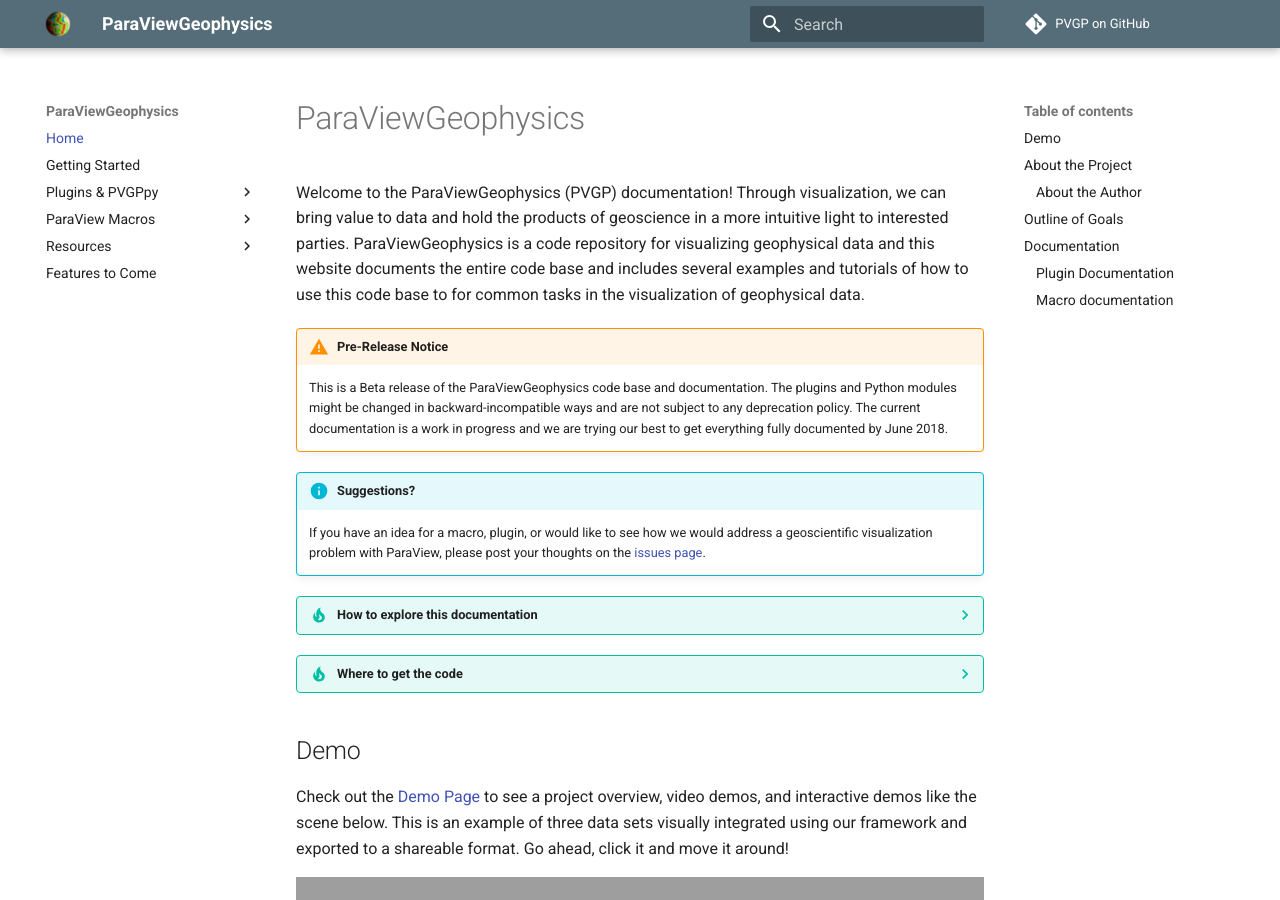
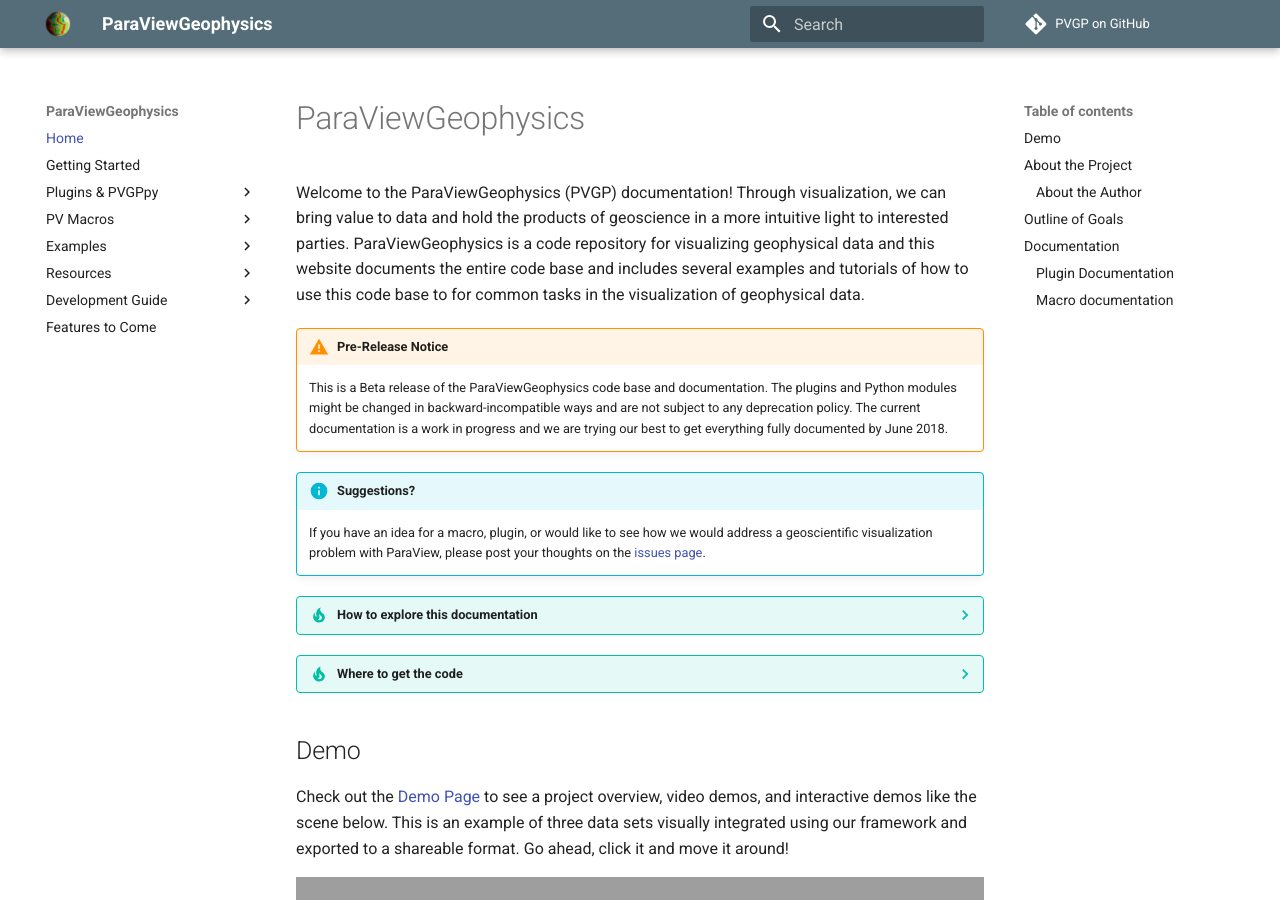
Before and after one commit to OpenGeoVis/PVGeo, an MkDocs documentation site: the page built from docs/index.md, in a window 1280 px wide and 900 px high. Built offline with MkDocs 1.6.1 and Material for MkDocs 9.7.7, drawn with Linux system fonts in a browser that asks for light colours; comment, search, counter and statistics services are not loaded; old or Windows-style settings are respelled for this version of MkDocs; some of the changed lines change nothing that is shown; grey boxes are pictures that could not be loaded.

Commit message:
Reorganized docs website structure

```diff
--- a/mkdocs.yml
+++ b/mkdocs.yml
@@ -87,7 +87,8 @@
         - Correlate Arrays: PVGPpy/filt/Correlate-Arrays.md
         - UBC Add Model: PVGPpy/filt/UBC-Add-Model.md
 
-- ParaView Macros:
+
+- PV Macros:
     - About pvmacros: pvmacros/About-pvmacros.md
     - Export:
         - Export as VTKjs:  pvmacros/export/exportVTKjs.md
@@ -97,21 +98,22 @@
         - Many Slices Along Points:  pvmacros/vis/Many-Slices-Along-Points.md
         - Many Slices Along Axis:  pvmacros/vis/Slices-Along-Axis.md
 
+- Examples:
+    - Slice Model Along PolyLine: Examples/Slice-Model-Along-PolyLine.md
+    - Editing the Axes: Examples/Edit-Axes.md
+    - Editing the Render View: Examples/Edit-Render-View.md
+    - Save Camera Views: Examples/Save-Camera-Locations.md
+    - Understand VTK Data Types: Examples/Understand-VTK.md
+
 - Resources:
     - Color Maps: cmaps.md
     - Scripts:
         - About Scripts: Scripts/About-Scripts.md
         - Example Script: Scripts/Example-Script.md
-    - Examples/Tutorials:
-        - Slice Model Along PolyLine: Examples/Slice-Model-Along-PolyLine.md
-        - Editing the Axes: Examples/Edit-Axes.md
-        - Editing the Render View: Examples/Edit-Render-View.md
-        - Save Camera Views: Examples/Save-Camera-Locations.md
-        - Understand VTK Data Types: Examples/Understand-VTK.md
-    - Virtual Reality:
-        - Entering Virtual Reality: Virtual-Reality/Entering-Virtual-Reality.md
-    - Development Guide:
-        - Contributing: Dev-Guide/Contributing-to-PVGP.md
-        - Repo Structure: Dev-Guide/Repo-Structure.md
+    - Entering Virtual Reality: Virtual-Reality/Entering-Virtual-Reality.md
+
+- Development Guide:
+    - Contributing: Dev-Guide/Contributing-to-PVGP.md
+    - Repo Structure: Dev-Guide/Repo-Structure.md
 
 - Features to Come: Upcoming.md
```
